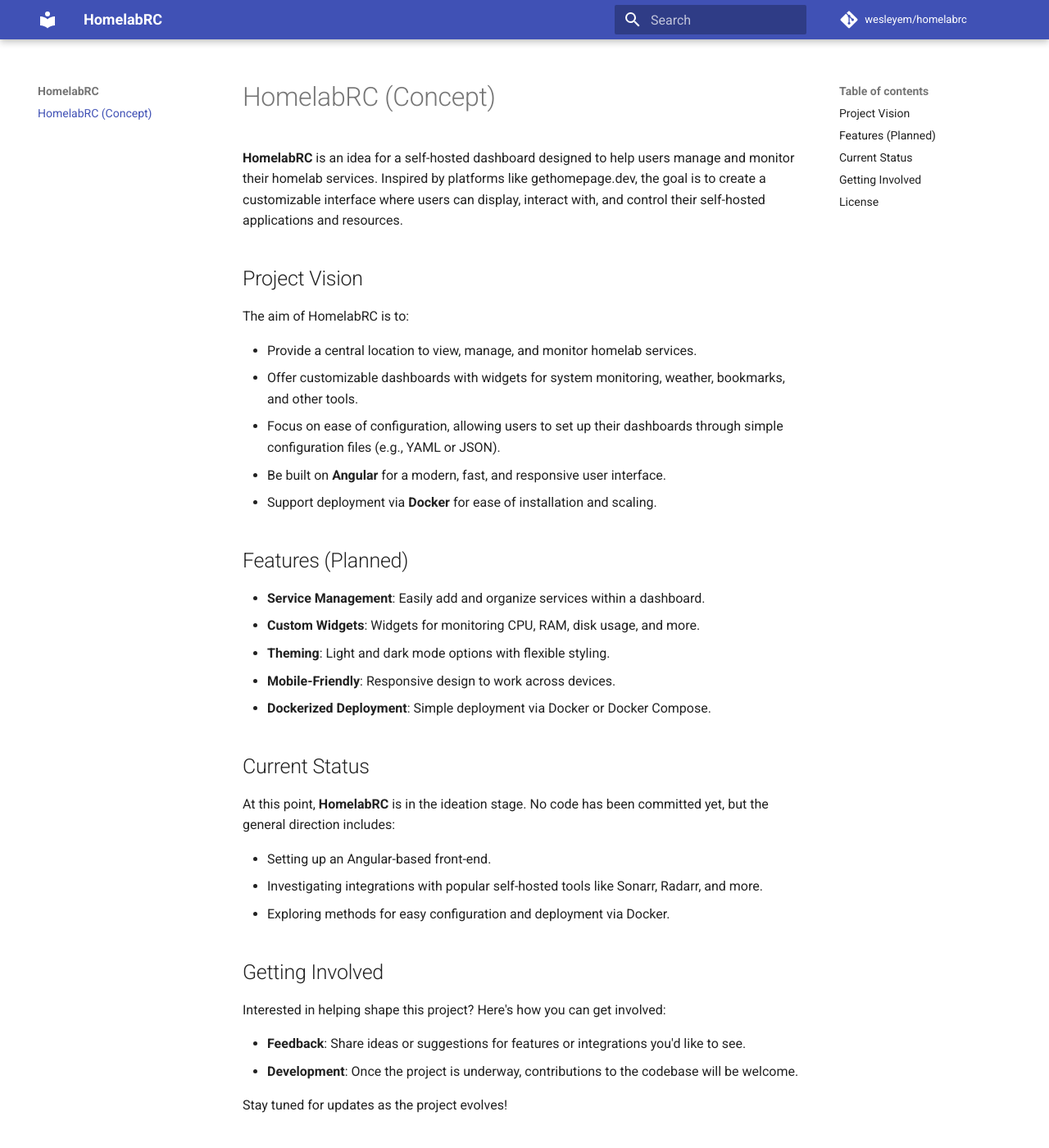
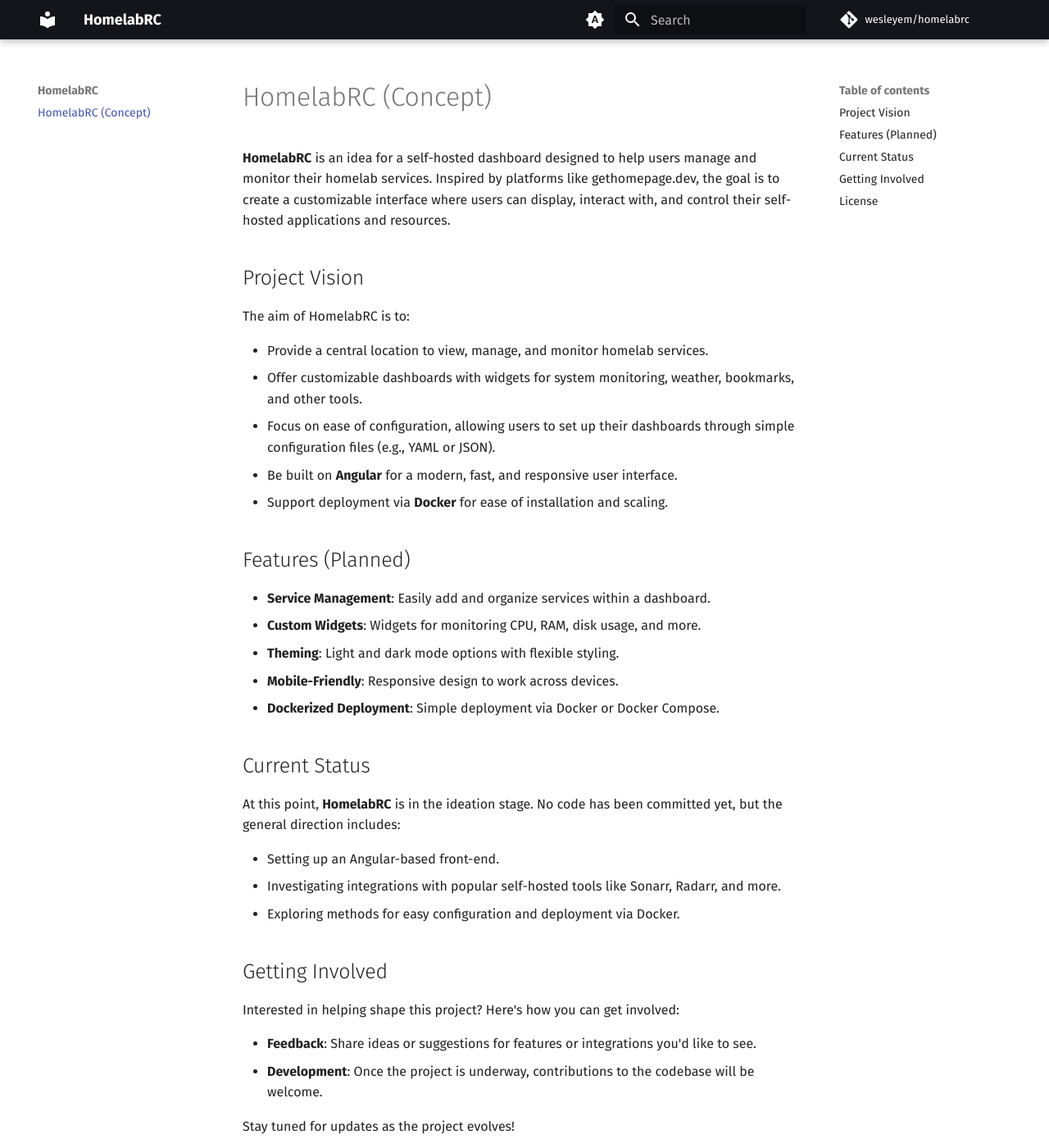
Before and after one commit to wesleyem/homelabrc, an MkDocs documentation site: the page built from docs/index.md, in a window 1280 px wide and 1400 px high. Shown: the whole window at 82% size. Built offline with MkDocs 1.6.1 and Material for MkDocs 9.7.7, drawn with Linux system fonts in a browser that asks for light colours; comment, search, counter and statistics services are not loaded; the version menu is left out.

Commit message:
docs theme update

```diff
--- a/mkdocs.yml
+++ b/mkdocs.yml
@@ -10,6 +10,30 @@
 
 theme:
   name: material
+  palette:
+    - media: "(prefers-color-scheme)"
+      toggle:
+        icon: material/brightness-auto
+        name: Switch to light mode
+    - media: "(prefers-color-scheme: light)"
+      scheme: default
+      primary: black
+      accent: black
+      toggle:
+        icon: material/brightness-7
+        name: Switch to dark mode
+    - media: "(prefers-color-scheme: dark)"
+      scheme: slate
+      primary: black
+      accent: blue
+      toggle:
+        icon: material/brightness-4
+        name: Switch to system preference
+  font:
+    text: Fira Sans
+    code: Fira Code
+  features:
+    - navigation.footer
 extra:
   version:
     provider: mike
```
